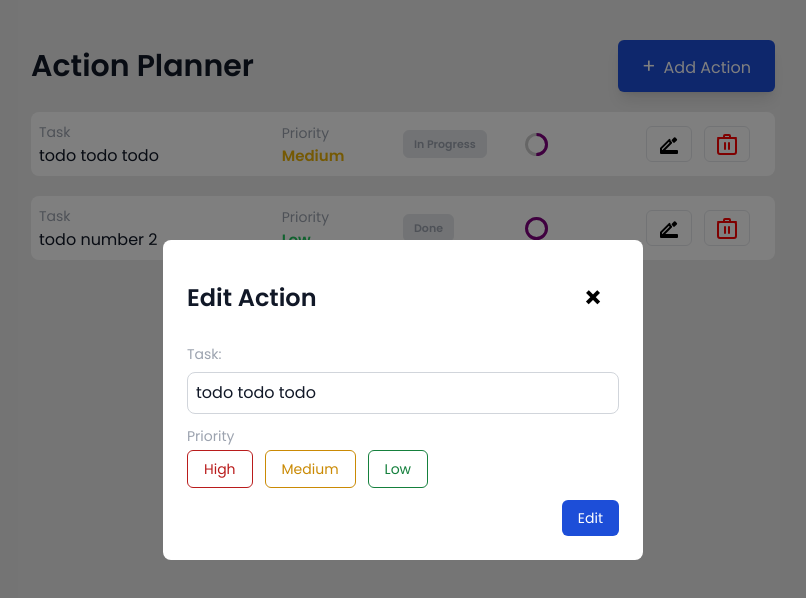
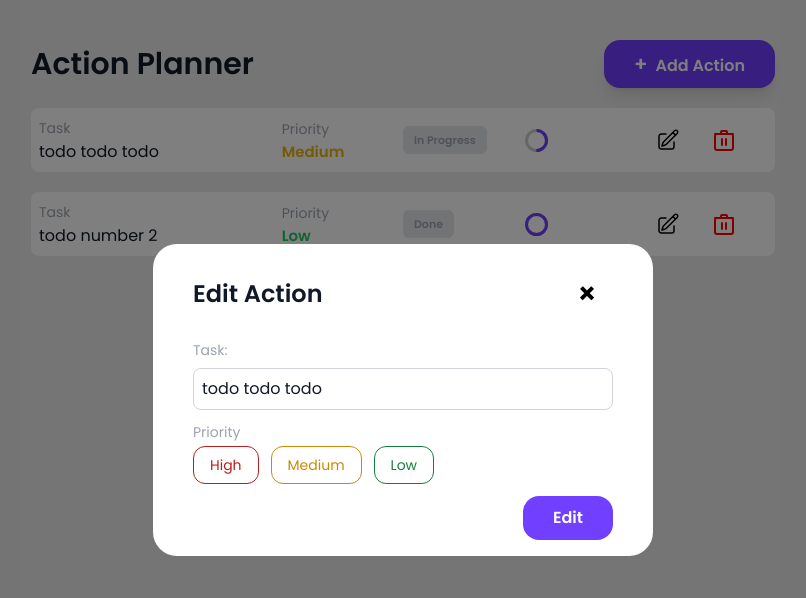
Before and after one commit to zohaibwebdev/action-planner, a Next.js app: page / in a window 1280 px wide. Both pictures are taken after a click on the button 905 px from the left and 144 px from the top of the page. Shown: the top 598 px of the page, without its empty margins (237-1043 px from the left). Built offline with nearby package versions, Linux system fonts and the light colour scheme.

Commit message:
fix: code improve

```diff
--- a/src/shared/components/action-planner/action-planner-header/action-planner-header.component.tsx
+++ b/src/shared/components/action-planner/action-planner-header/action-planner-header.component.tsx
@@ -36,7 +36,7 @@ const Header = () => {
                 <span className="text-xl mr-2">+</span>Add Action
             </CustomButton>
             <Modal isOpen={isModalOpen} onClose={handleCloseModal}>
-                <div className="flex flex-col gap-3">
+                <div className="flex flex-col gap-3 min-w-[550px] w-full px-10">
                     <div className="flex justify-between items-center ">
                         <h1 className="font-bold text-2xl">Add Action</h1>
                         <CustomButton
@@ -76,7 +76,7 @@ const Header = () => {
                         </div>
                     </div>
                     <div className="flex justify-end">
-                        <CustomButton size={CustomButtonSize.SM} type={CustomButtonType.PRIMARY} onClick={handleSaveAction}>
+                        <CustomButton size={CustomButtonSize.MD} type={CustomButtonType.PRIMARY} onClick={handleSaveAction}>
               Add
                         </CustomButton>
                     </div>
--- a/src/shared/components/action-planner/action-planner-list-item-buttons/action-planner-delete-button.component.tsx
+++ b/src/shared/components/action-planner/action-planner-list-item-buttons/action-planner-delete-button.component.tsx
@@ -18,17 +18,17 @@ const DeleteButton: FC<DeleteButtonProps> = ({ id }) => {
 
     return (
         <>
-            <CustomButton type={CustomButtonType.TRANSPARENT} size={CustomButtonSize.XS} onClick={handleOpenModal}>
+            <CustomButton type={CustomButtonType.TRANSPARENT} size={CustomButtonSize.SP} onClick={handleOpenModal}>
                 <DeleteIcon size={24} color="red" />
             </CustomButton>
             <Modal isOpen={isModalOpen} onClose={handleCloseModal}>
-                <div className="flex flex-col gap-5 items-center justify-center p-10 max-w-[480px]">
-                    <h1 className="font-bold text-2xl">are you sure that you want to delete this action</h1>
+                <div className="flex flex-col gap-5 items-center justify-center p-10 max-w-[400px]">
+                    <h1 className="font-bold text-xl text-center">are you sure that you want to delete this action</h1>
                     <div className="flex gap-10 justify-center">
-                        <CustomButton size={CustomButtonSize.SM} type={CustomButtonType.PRIMARY} onClick={() => handleDelete(id)}>
+                        <CustomButton size={CustomButtonSize.MD} type={CustomButtonType.PRIMARY} onClick={() => handleDelete(id)}>
               Delete
                         </CustomButton>
-                        <CustomButton size={CustomButtonSize.SM} type={CustomButtonType.SUCCESS} onClick={handleCloseModal}>
+                        <CustomButton size={CustomButtonSize.MD} type={CustomButtonType.SUCCESS} onClick={handleCloseModal}>
               Cancel
                         </CustomButton>
                     </div>
--- a/src/shared/components/action-planner/action-planner-list-item-buttons/action-planner-list-item-buttons.component.tsx
+++ b/src/shared/components/action-planner/action-planner-list-item-buttons/action-planner-list-item-buttons.component.tsx
@@ -14,19 +14,23 @@ const ActionButtons: FC<ActionButtonsProps> = ({ id }) => {
     const action = useMemo(() => {
         return actions.find((action) => action.id === id)
     }, [id, actions])
-    const [value, setValue] = useState<string>(action?.action || '')
+    const [actionDescription, setActionDescription] = useState<string>(action?.action || '')
     const [priority, setPriority] = useState<priorityTypes>(action?.priority || priorityTypes.LOW)
     const [isModalOpen, setIsModalOpen] = useState<boolean>(false)
 
-    const handleOpenModal = () => setIsModalOpen(true)
+    const handleOpenModal = () => {
+        setActionDescription(action?.action || '')
+        setPriority(action?.priority || priorityTypes.LOW)
+        setIsModalOpen(true)
+    }
+
     const handleCloseModal = () => {
         setIsModalOpen(false)
-        setValue('')
-        setPriority(priorityTypes.LOW)
     }
+
     const handleEdit = () => {
-        if (value.trim()) {
-            editAction(value, priority, id)
+        if (actionDescription.trim()) {
+            editAction(actionDescription, priority, id)
             handleCloseModal()
         }
     }
@@ -34,14 +38,14 @@ const ActionButtons: FC<ActionButtonsProps> = ({ id }) => {
     return (
         <>
             <div className="flex items-center gap-3">
-                <CustomButton type={CustomButtonType.TRANSPARENT} size={CustomButtonSize.XS} onClick={handleOpenModal}>
+                <CustomButton type={CustomButtonType.TRANSPARENT} size={CustomButtonSize.SP} onClick={handleOpenModal}>
                     <EditIcon size={24} color="black" />
                 </CustomButton>
                 <DeleteButton id={id} />
             </div>
             <Modal isOpen={isModalOpen} onClose={handleCloseModal}>
-                <div className="flex flex-col gap-3">
-                    <div className="flex justify-between items-center ">
+                <div className="flex flex-col gap-3 min-w-[500px] px-10">
+                    <div className="flex justify-between items-center">
                         <h1 className="font-bold text-2xl">Edit Action</h1>
                         <CustomButton
                             size={CustomButtonSize.LG}
@@ -52,10 +56,14 @@ const ActionButtons: FC<ActionButtonsProps> = ({ id }) => {
                             <span className="text-3xl font-extrabold text-black"> &times;</span>
                         </CustomButton>
                     </div>
-                    <CustomInput changeEvent={(e) => setValue(e.target.value)} label="Task" defaultValue={value} />
+                    <CustomInput
+                        changeEvent={(e) => setActionDescription(e.target.value)}
+                        label="Task"
+                        defaultValue={actionDescription}
+                    />
                     <div className="flex flex-col gap-1">
-                        <p className="text-gray-400 font-light text-sm ">Priority</p>
-                        <div className="flex gap-3 ">
+                        <p className="text-gray-400 font-light text-sm">Priority</p>
+                        <div className="flex gap-3">
                             <CustomButton
                                 type={CustomButtonType.DANGER}
                                 size={CustomButtonSize.SM}
@@ -80,7 +88,7 @@ const ActionButtons: FC<ActionButtonsProps> = ({ id }) => {
                         </div>
                     </div>
                     <div className="flex justify-end">
-                        <CustomButton size={CustomButtonSize.SM} type={CustomButtonType.PRIMARY} onClick={handleEdit}>
+                        <CustomButton size={CustomButtonSize.MD} type={CustomButtonType.PRIMARY} onClick={handleEdit}>
               Edit
                         </CustomButton>
                     </div>
--- a/src/shared/components/action-planner/action-planner-list-item/action-planner-list-item.component.tsx
+++ b/src/shared/components/action-planner/action-planner-list-item/action-planner-list-item.component.tsx
@@ -25,7 +25,7 @@ const ActionListItem: FC<ActionListItemProps> = ({ action, id, priority, progres
     }
 
     function handleUpdateProgress() {
-        updateProgress(id, progress)
+        updateProgress(id, progress as progressTypes)
     }
 
     return (
--- a/src/shared/components/modal/modal.component.tsx
+++ b/src/shared/components/modal/modal.component.tsx
@@ -7,7 +7,7 @@ const Modal: FC<PropsWithChildren<ModalProps>> = ({ isOpen, children }) => {
 
     return (
         <div className="fixed inset-0 flex items-center justify-center bg-black bg-opacity-50 z-50">
-            <div className="bg-white p-6 rounded-lg min-w-[480px] relative">{children}</div>
+            <div className="bg-white py-4 rounded-3xl  relative">{children}</div>
         </div>
     )
 }
--- a/src/shared/components/progress-circle/progress-circle.component.tsx
+++ b/src/shared/components/progress-circle/progress-circle.component.tsx
@@ -27,7 +27,7 @@ const ProgressCircle: React.FC<ProgressCircleProps> = ({ percent }) => {
                 cx="12.5"
                 cy="12.5"
                 r="10"
-                stroke="purple"
+                stroke="#713FFF"
                 strokeWidth="3"
                 fill="none"
                 style={{
--- a/src/shared/icons/edit-icon.tsx
+++ b/src/shared/icons/edit-icon.tsx
@@ -4,9 +4,9 @@ const EditIcon: React.FC<IconProps> = ({ size = 24, color = '#000000' }) => {
     return (
         <svg width={size} height={size} viewBox="0 0 24 24" fill="none" xmlns="http://www.w3.org/2000/svg">
             <path
-                d="M4 21h16v-2H4v2zM17.708 6.293l1.414 1.414-2.121 2.121-1.414-1.414 2.121-2.121zM12.707 9.293l1.414 1.414-8.485 8.485H4v-2.828l8.485-8.485z"
+                d="m16.862 4.487 1.687-1.688a1.875 1.875 0 1 1 2.652 2.652L10.582 16.07a4.5 4.5 0 0 1-1.897 1.13L6 18l.8-2.685a4.5 4.5 0 0 1 1.13-1.897l8.932-8.931Zm0 0L19.5 7.125M18 14v4.75A2.25 2.25 0 0 1 15.75 21H5.25A2.25 2.25 0 0 1 3 18.75V8.25A2.25 2.25 0 0 1 5.25 6H10"
                 stroke={color}
-                strokeWidth="2"
+                strokeWidth="1.5"
                 strokeLinecap="round"
                 strokeLinejoin="round"
             />
--- a/src/shared/ui/custom-button/custom-button.component.tsx
+++ b/src/shared/ui/custom-button/custom-button.component.tsx
@@ -8,7 +8,7 @@ const CustomButton: FC<ICustomButton> = ({ children, type, onClick, isDisable, h
     }
     return (
         <button
-            className={`${customButtonStyles[type]} ${customButtonSize[size]} ${classNames}`}
+            className={`${customButtonStyles[type]}  ${customButtonSize[size]} ${classNames}`}
             disabled={isDisable}
             onClick={() => onClick?.()}
         >
--- a/src/shared/ui/custom-button/custom-button.styles.ts
+++ b/src/shared/ui/custom-button/custom-button.styles.ts
@@ -1,7 +1,7 @@
 import { CustomButtonType, CustomButtonSize } from './custom-button.types'
 
 export const customButtonStyles = {
-    [CustomButtonType.PRIMARY]: 'bg-blue-700 text-white',
+    [CustomButtonType.PRIMARY]: 'bg-[#713FFF] text-white',
     [CustomButtonType.SECONDARY]: 'bg-gray-200 text-gray-400 font-bold',
     [CustomButtonType.DANGER]: 'bg-transparent border border-red-700 text-red-700 focus:bg-red-700 focus:text-white',
     [CustomButtonType.SUCCESS]:
@@ -13,7 +13,8 @@ export const customButtonStyles = {
 
 export const customButtonSize = {
     [CustomButtonSize.XS]: 'py-[5px] px-[10px] text-[11px] font-bold border rounded-md focus:outline-none',
-    [CustomButtonSize.SM]: 'px-4 py-2 text-sm rounded-md focus:outline-none',
-    [CustomButtonSize.MD]: 'px-6 py-3 text-base rounded-md  focus:outline-none',
+    [CustomButtonSize.SM]: 'px-4 py-2 text-sm rounded-xl focus:outline-none',
+    [CustomButtonSize.MD]: 'px-[30px] py-[10px] text-[16px] font-bold rounded-2xl  focus:outline-none',
     [CustomButtonSize.LG]: 'px-4 py-4 text-3xl rounded-md focus:outline-none',
+    [CustomButtonSize.SP]: 'py-[5px] px-[10px] text-[11px] font-bold focus:outline-none',
 }
--- a/src/shared/ui/custom-button/custom-button.types.ts
+++ b/src/shared/ui/custom-button/custom-button.types.ts
@@ -23,4 +23,5 @@ export enum CustomButtonSize {
   SM = 'SM',
   MD = 'MD',
   LG = 'LG',
+  SP = 'SP',
 }
```
